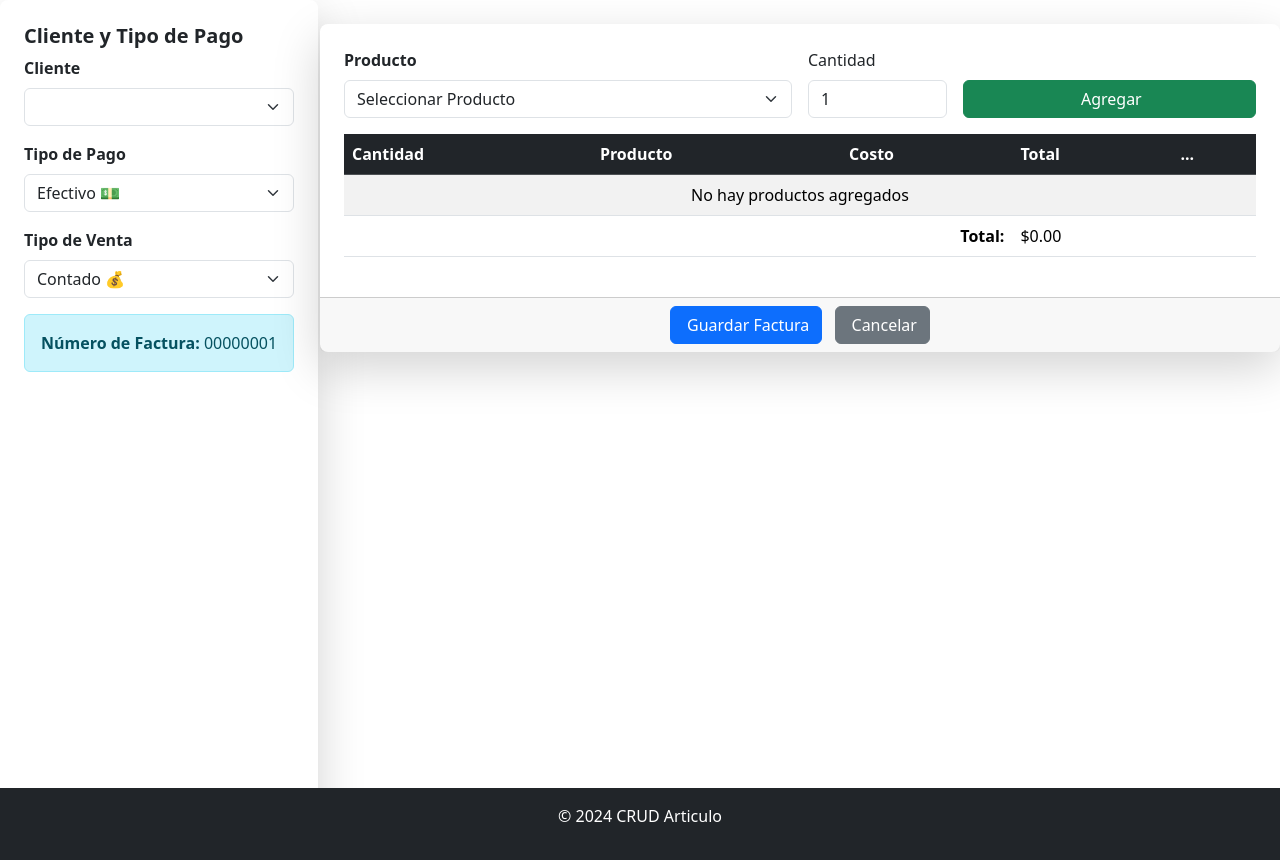
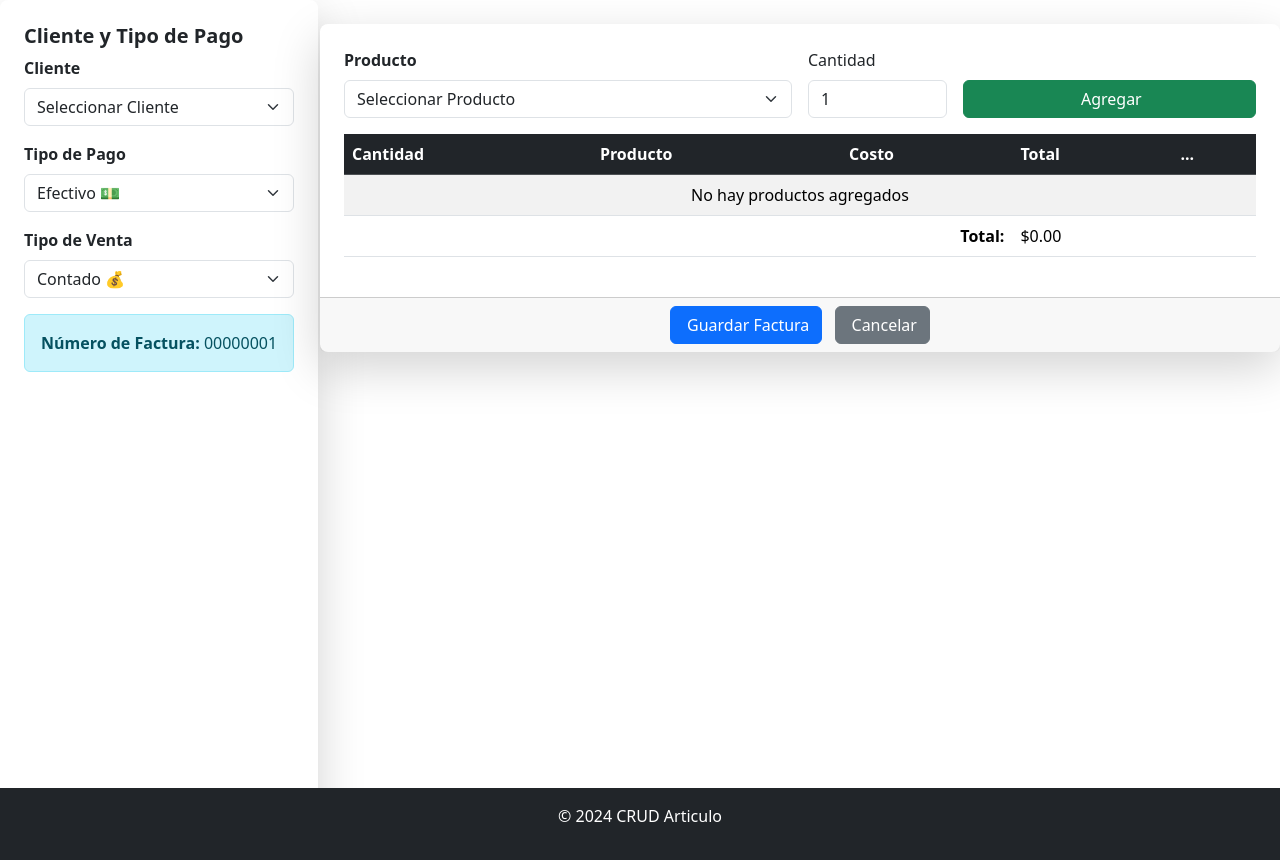
Before and after one commit to MarcosDVS/CRUD_PHP, a PHP site: page /AddEditFactura.php in a window 1280 px wide. Shown: the part 56-916 px from the top of the page. Run offline with PHP 8.4, Linux system fonts and the light colour scheme; data that the repository does not hold is empty.

Commit message:
Some changes in the invoice

```diff
--- a/Pages/AddEditFactura.php
+++ b/Pages/AddEditFactura.php
@@ -89,7 +89,7 @@ if ($_SERVER['REQUEST_METHOD'] == 'POST') {
                             <label for="cliente" class="form-label fw-bold">Cliente</label>
                             <!-- Modificar el input del cliente para guardar el ID -->
                             <select class="form-select" id="cliente" name="cliente" required>
-                                <option value="" class="fw-bold" disabled>Seleccionar Cliente</option>
+                                <option value="" class="fw-bold">Seleccionar Cliente</option>
                                 <?php foreach ($Clientes as $cliente): ?>
                                     <option value="<?= $cliente['Id'] ?>"><?= $cliente['Nombre'] ?></option>
                                 <?php endforeach; ?>
@@ -112,7 +112,7 @@ if ($_SERVER['REQUEST_METHOD'] == 'POST') {
                         <div class="mb-3">
                             <label for="tiopVenta" class="form-label fw-bold">Tipo de Venta</label>
                             <select class="form-select" id="tiopVenta" name="tiopVenta" required>
-                                <option value="" class="fw-bold">Seleccionar Tipo de Pago</option>
+                                <option value="" class="fw-bold" disabled>Seleccionar Tipo de Pago</option>
                                 <option value="0" selected>Contado 💰</option>
                                 <option value="1">Crédito 💳</option>
                             </select>
```
